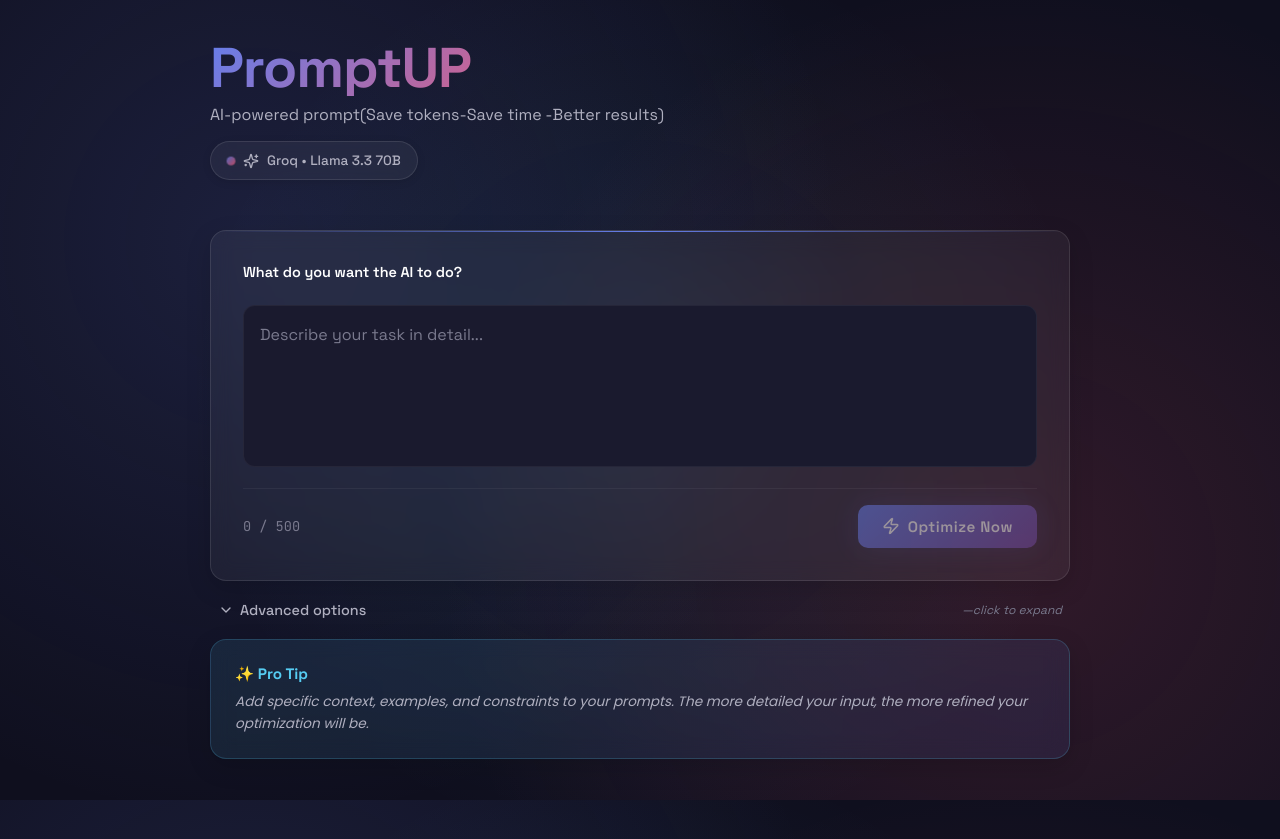
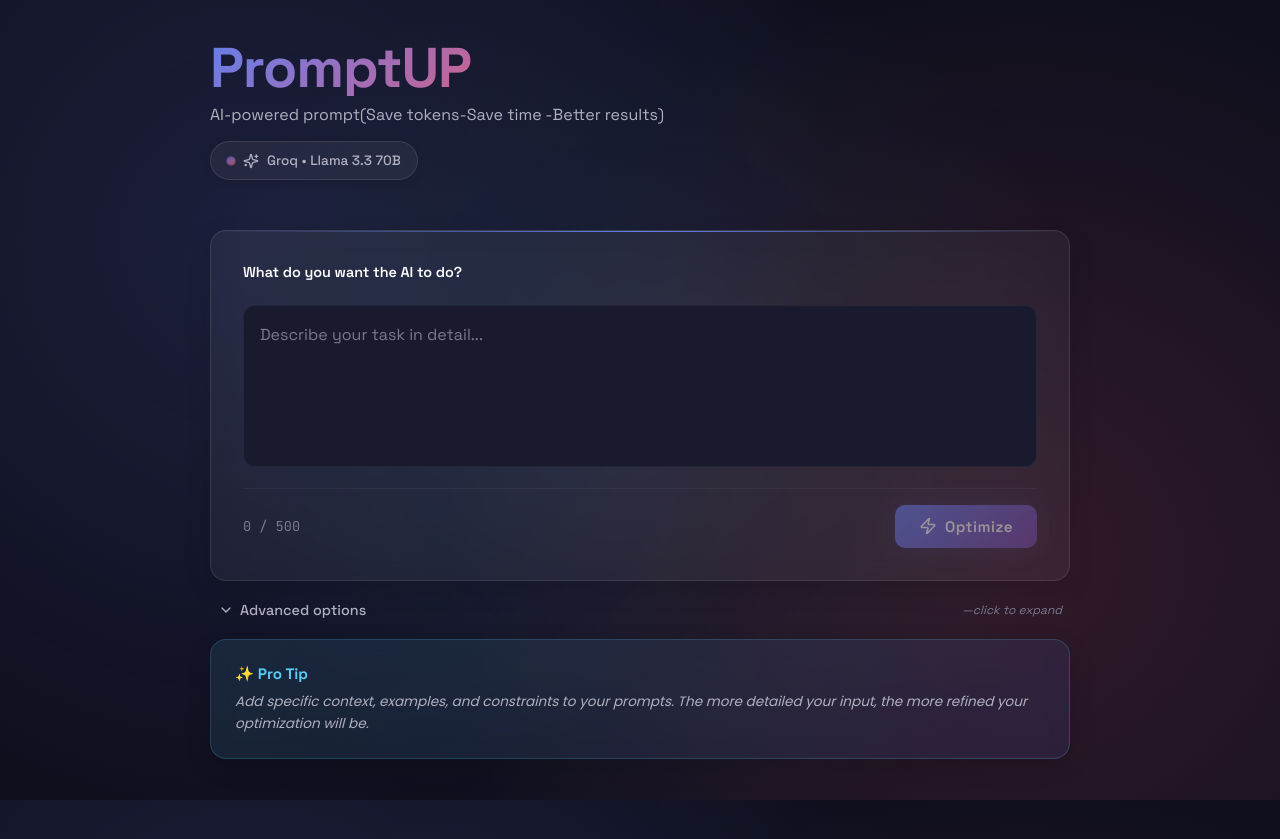
Before and after one commit to sudhagitam/prompt-optimizer-basic, a Next.js app: page / in a window 1280 px wide. Built offline with nearby package versions, Linux system fonts and the light colour scheme.

Commit message:
initial commit

```diff
--- a/pages/index.js
+++ b/pages/index.js
@@ -181,7 +181,7 @@ export default function Home() {
               whileTap={{ scale: 0.95 }}
             >
               <Zap size={18} />
-              Optimize Now
+              Optimize
             </motion.button>
           </div>
         </motion.div>
```
